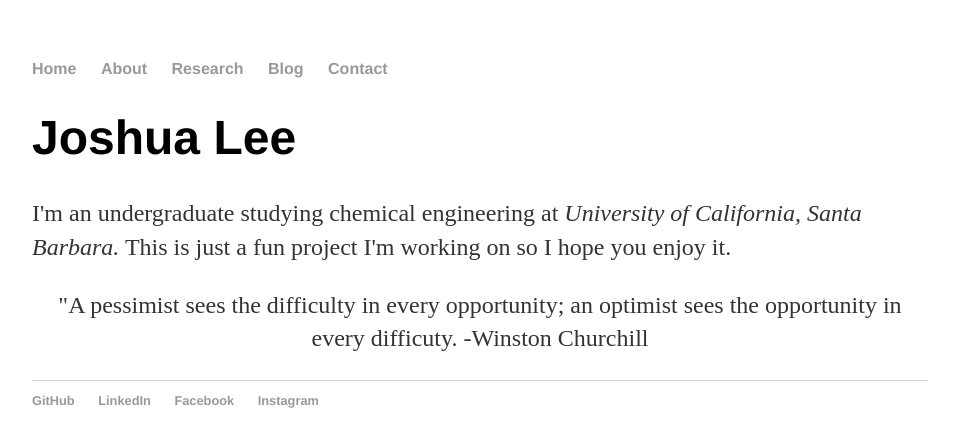
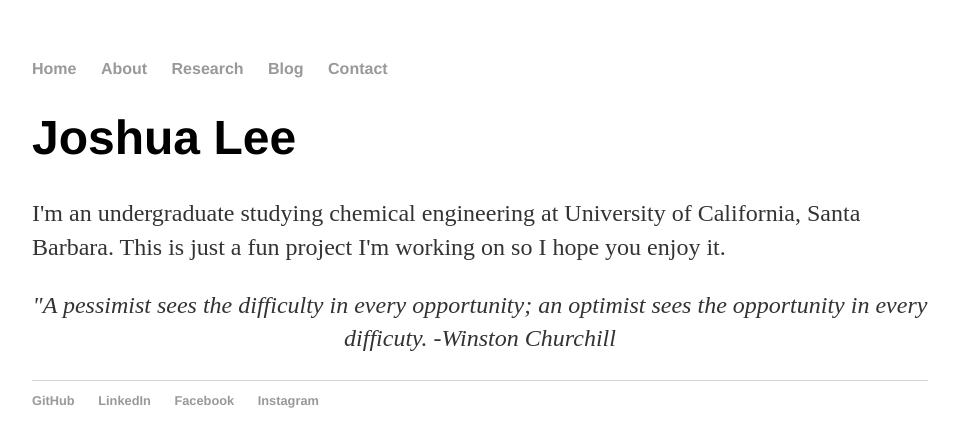
Before and after one commit to 1996leejoshua/1996leejoshua.github.io, a Jekyll site: the page built from index.html, in a window 1280 px wide. Shown: the top 447 px of the page, without its empty margins (160-1119 px from the left). Built offline with Jekyll 4.4.1, drawn with Linux system fonts in a browser that asks for light colours.

Commit message:
Update index.html

```diff
--- a/index.html
+++ b/index.html
@@ -4,9 +4,9 @@
 ---
 <div class="blurb">
 	<h1>Joshua Lee</h1>
-	<p>I'm an undergraduate studying chemical engineering at <em>University of California, Santa Barbara.</em> This is just a fun project I'm working on so I hope you enjoy it.</p>
+	<p>I'm an undergraduate studying chemical engineering at University of California, Santa Barbara. This is just a fun project I'm working on so I hope you enjoy it.</p>
 	<p> </p>
 	<p> </p>
 	<p> </p>
-	<p align="center">"A pessimist sees the difficulty in every opportunity; an optimist sees the opportunity in every difficuty. -Winston Churchill</p>
+	<p align="center"><em>"A pessimist sees the difficulty in every opportunity; an optimist sees the opportunity in every difficuty. -Winston Churchill</em></p>
 </div><!-- /.blurb -->
```
